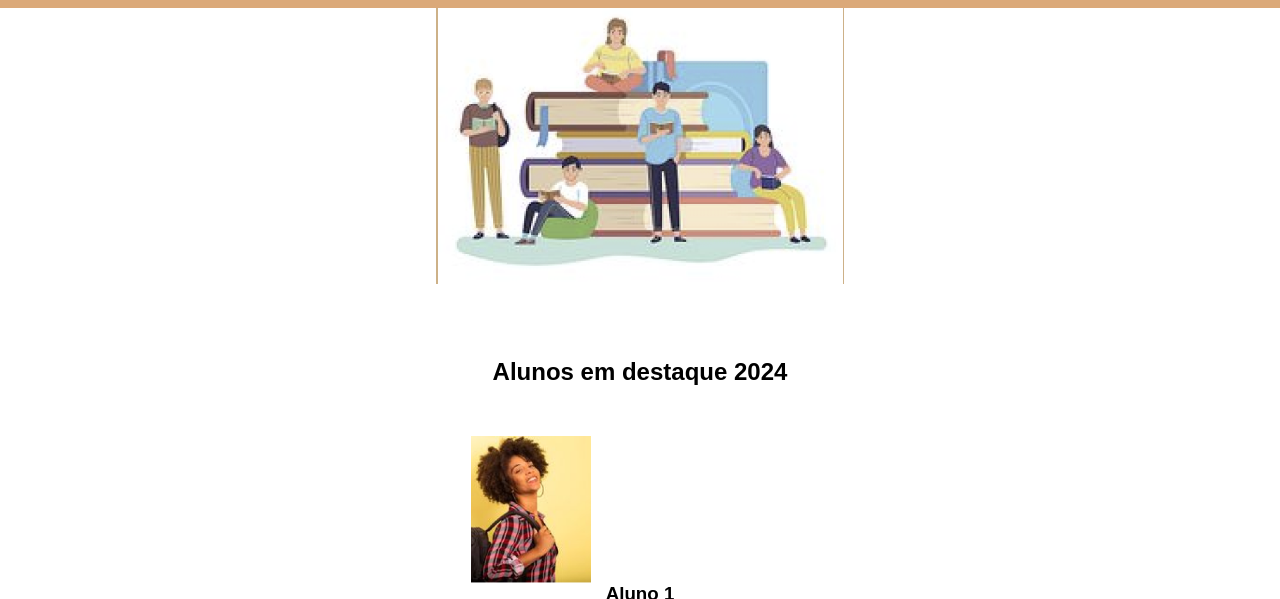
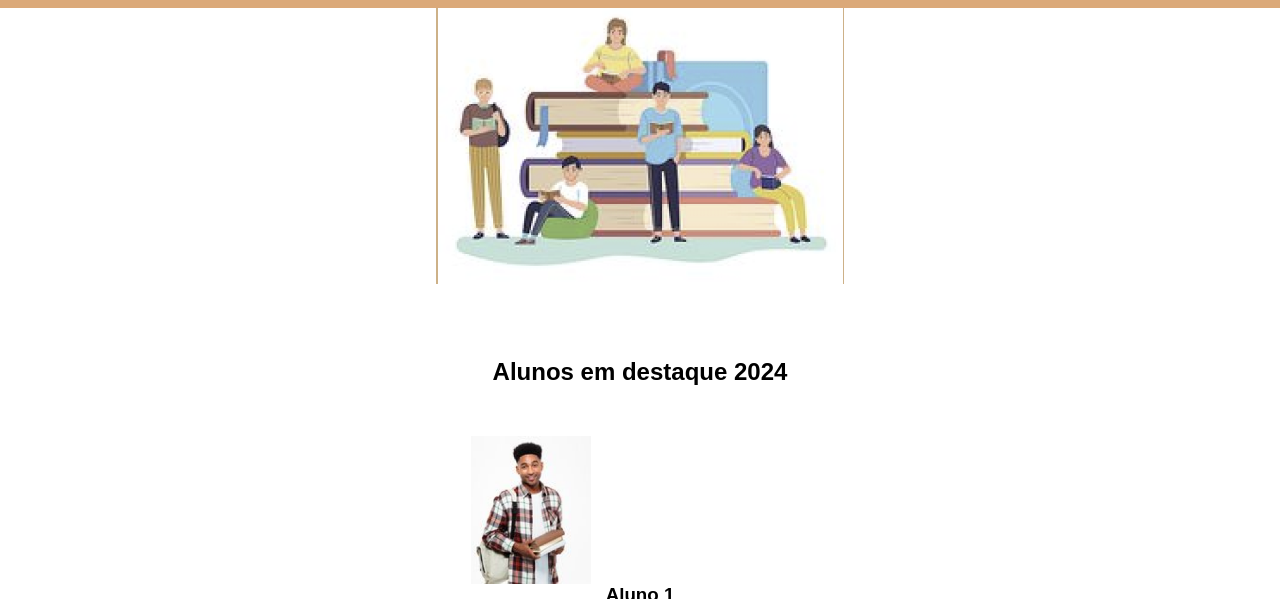
Before and after one commit to cantelerai/niver_pai, a plain HTML site: page index.html in a window 1280 px wide. Shown: the part 187-786 px from the top of the page. Drawn offline with Linux system fonts and the light colour scheme.

Commit message:
At.imagens

```diff
--- a/index.html
+++ b/index.html
@@ -35,7 +35,7 @@ scale=1.0">
     <p> </p>
     <div class="estudantes_todos">
     <div class="estudante-div">
-    <img class="estudante-imagem" src="pessoa.png" alt="Foto da
+    <img class="estudante-imagem" src="pessoa10.png" alt="Foto da
 
     turma do 1CDS do ano de 2023">
 
```
